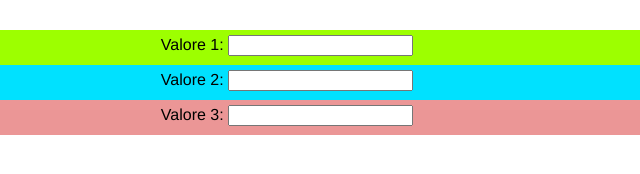
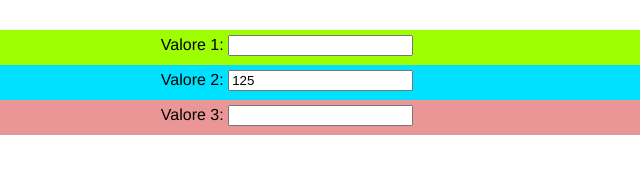
Before and after one commit to gayanSandamal/easy-numpad, a plain HTML site: page index.html in a window 1280 px wide. Shown: the part 394-568 px from the top of the page, 353-993 px from the left. Drawn offline with Linux system fonts and the light colour scheme.

Commit message:
Feature of default value

```diff
--- a/index.html
+++ b/index.html
@@ -83,7 +83,7 @@
                 Valore 1: <input id="numero1" type="number" readonly="true" onclick="show_easy_numpad(this);" />
             </div>
             <div style="width:100%;background-color:#00e1ff;height:30px;padding-top:5px">
-                Valore 2: <input id="numero2" type="number" readonly="true" onclick="show_easy_numpad(this);" />
+                Valore 2: <input id="numero2" type="number" value="125" readonly="true" onclick="show_easy_numpad(this);" />
             </div>
             <div style="width:100%;background-color:rgb(235, 150, 150);height:30px;padding-top:5px">
                 Valore 3: <input id="numero3" type="number" readonly="true" onclick="show_easy_numpad(this);" />
```
Also changed, not shown: 1 other file.
